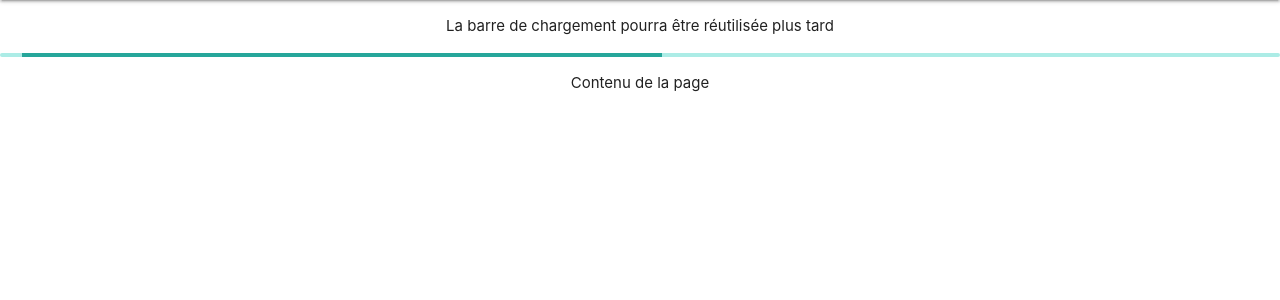
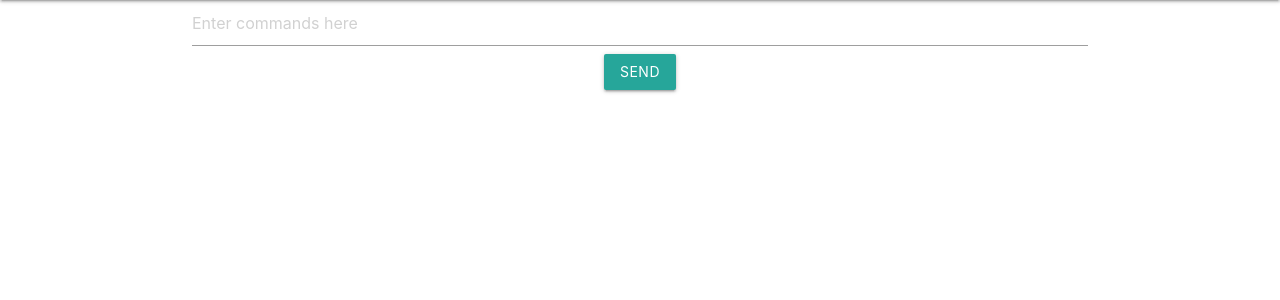
Before and after one commit to sohooow/CRO---Cisco-Router-Orchestration-, a Django app: page /orchestration/ in a window 1280 px wide. Shown: the part 64-364 px from the top of the page. Run offline with Django 5.2, Linux system fonts and the light colour scheme; some web fonts are replaced.

Commit message:
dernier envoi Front Eliott

```diff
--- a/DJANGO/OrchestrationRouteurCISCO/orchestration/templates/orchestration/index.html
+++ b/DJANGO/OrchestrationRouteurCISCO/orchestration/templates/orchestration/index.html
@@ -16,7 +16,7 @@
             <script type="javascript" src="https://code.jquery.com/jquery-3.3.1.min.js"></script>
     </head>
 
-    <body id="body" onload="getLastErrors()">
+    <body id="body" onload="">
         <nav role="navigation" class="navbar">
             <div class="nav-wrapper container">
                 <a href="#" class="brand-logo" style="font-family: Assistant, sans-serif;">OrchestrationCISCO</a>
@@ -27,14 +27,12 @@
             </div>
         </nav>
         <div class="center-align">
-            <p>La barre de chargement pourra être réutilisée plus tard</p>
-        </div>
-        <div id="loader" class="progress">
-            <div class="indeterminate"></div>
-        </div>
         <div id="content" class="container">
             <div class="center-align">
-                <p>Contenu de la page</p>
+                <div class="input-group">
+                    <input type="search" class="form-control rounded" placeholder="Enter commands here" aria-label="" aria-describedby="search-addon" />
+                    <button type="button" class="btn btn-outline-primary" data-mdb-ripple-init>Send</button>
+                </div>
             </div>
         </div>
     </body>
--- a/front/global.css
+++ b/front/global.css
@@ -51,6 +51,11 @@
 	background-color: #0cb2a6;
 }
 
+.nav{
+	background-color: #0cb2a6;
+}
+
+
 .bold{
 	font-weight: bold;
 }
--- /dev/null
+++ b/requirements.txt
@@ -0,0 +1 @@
+Django>4.2.17
```
